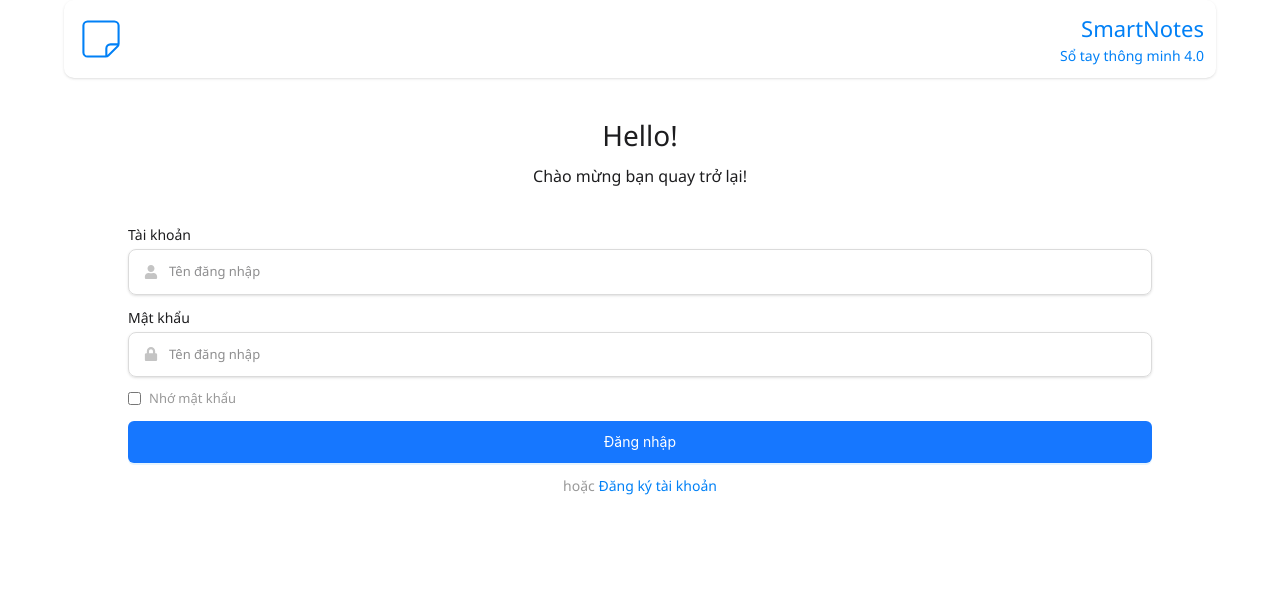
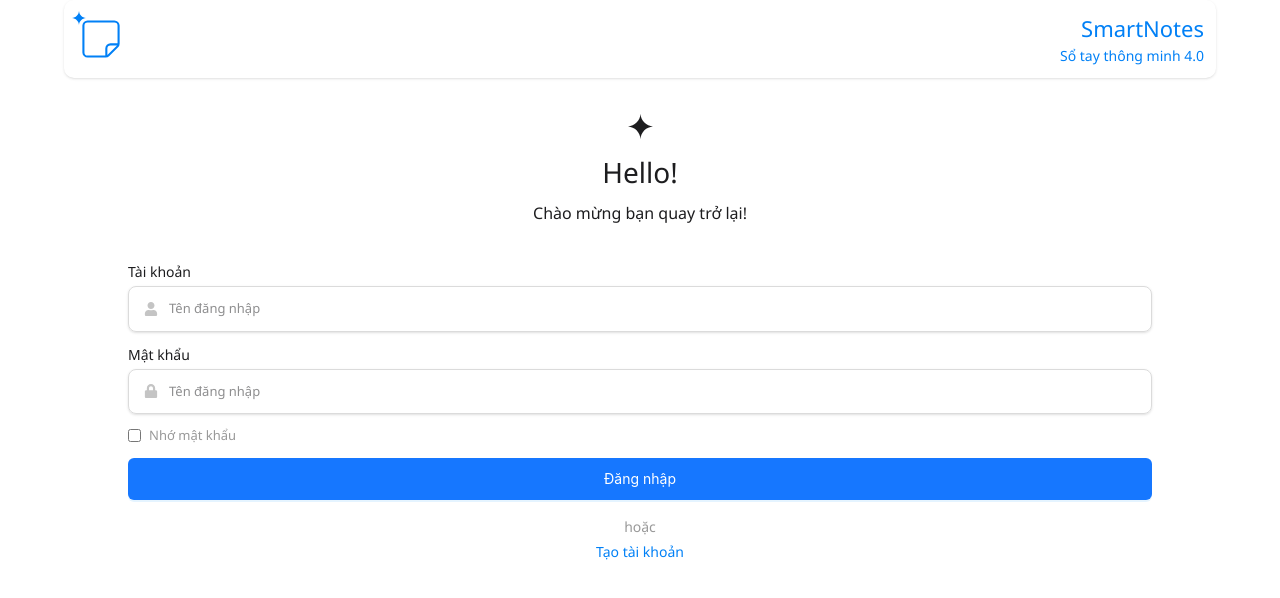
Before and after one commit to Hoanghai123a/smartNote, a React (Vite) app: page /login in a window 1280 px wide. Shown: the top 598 px of the page. Built offline with nearby package versions, Linux system fonts and the light colour scheme; no server answers.

Commit message:
add animation

```diff
--- a/src/assets/Style/all.css
+++ b/src/assets/Style/all.css
@@ -47,7 +47,13 @@ input {
 }
 .typewriter {
   overflow: hidden;
-  animation: typing 1.3s steps(30, end), blink 0.75s step-end infinite;
+  animation: typing 0.6s steps(30, end), blink 0.75s step-end infinite;
+}
+.typewriter-delayed {
+  overflow: hidden;
+  width: 0;
+  animation: typing 1.3s steps(30, end) 0.8s forwards,
+    blink 0.75s step-end infinite;
 }
 @keyframes typing {
   0% {
--- a/src/pages/login.jsx
+++ b/src/pages/login.jsx
@@ -5,6 +5,7 @@ import { FaLock, FaUser } from "react-icons/fa";
 import { Link } from "react-router-dom";
 import api from "../assets/Components/api";
 import { useUser } from "../stores/UserContext";
+import { RiGeminiFill } from "react-icons/ri";
 
 const Login_index = () => {
   const [inputdata, setInputdata] = useState({
@@ -31,16 +32,22 @@ const Login_index = () => {
   return (
     <div className="min-h-[100vh] bg-white overflow-y-auto">
       <div className="flex flex-col items-center gap-1 fadeInTop">
-        <div className="flex w-[90vw] justify-between mb-3 items-center p-3 shadow rounded-[10px] gap-1 text-[#0180f6] font-[500]">
+        <div className="flex w-[90vw] relative justify-between mb-3 items-center p-3 shadow rounded-[10px] gap-1 text-[#0180f6] font-[500]">
           <CiStickyNote size={50} />
+          <RiGeminiFill className="absolute top-[11px] left-2" />
           <div className="flex flex-col items-end">
             <div className="flex text-[22px]">SmartNotes</div>
             <div className="flex">Sổ tay thông minh 4.0</div>
           </div>
         </div>
-        <div className="flex font-[500] text-[28px] pb-1 mt-5">Hello!</div>
-        <div className="flex text-[16px] justify-center whitespace-nowrap  relative">
-          <div className="block w-full typewriter">
+        <div className="flex justify-center mt-5">
+          <RiGeminiFill size={25} />
+        </div>
+        <div className="flex font-[500] text-[28px] pb-1 mt-2 justify-center">
+          <div className="typewriter whitespace-nowrap">Hello!</div>
+        </div>
+        <div className="flex text-[16px] justify-center whitespace-nowrap relative">
+          <div className="block w-full typewriter-delayed">
             Chào mừng bạn quay trở lại!
           </div>
         </div>
@@ -91,10 +98,10 @@ const Login_index = () => {
           <Button type="primary" onClick={handleLogin} className="mt-2 !py-5">
             Đăng nhập
           </Button>
-          <div className="text-center mt-2 text-[#999]">
-            hoặc{" "}
+          <div className="flex flex-col gap-1 text-center mt-3 text-[#999]">
+            hoặc
             <Link to="/signup" className="text-[#0180f6]">
-              Đăng ký tài khoản
+              Tạo tài khoản
             </Link>
           </div>
         </div>
```
